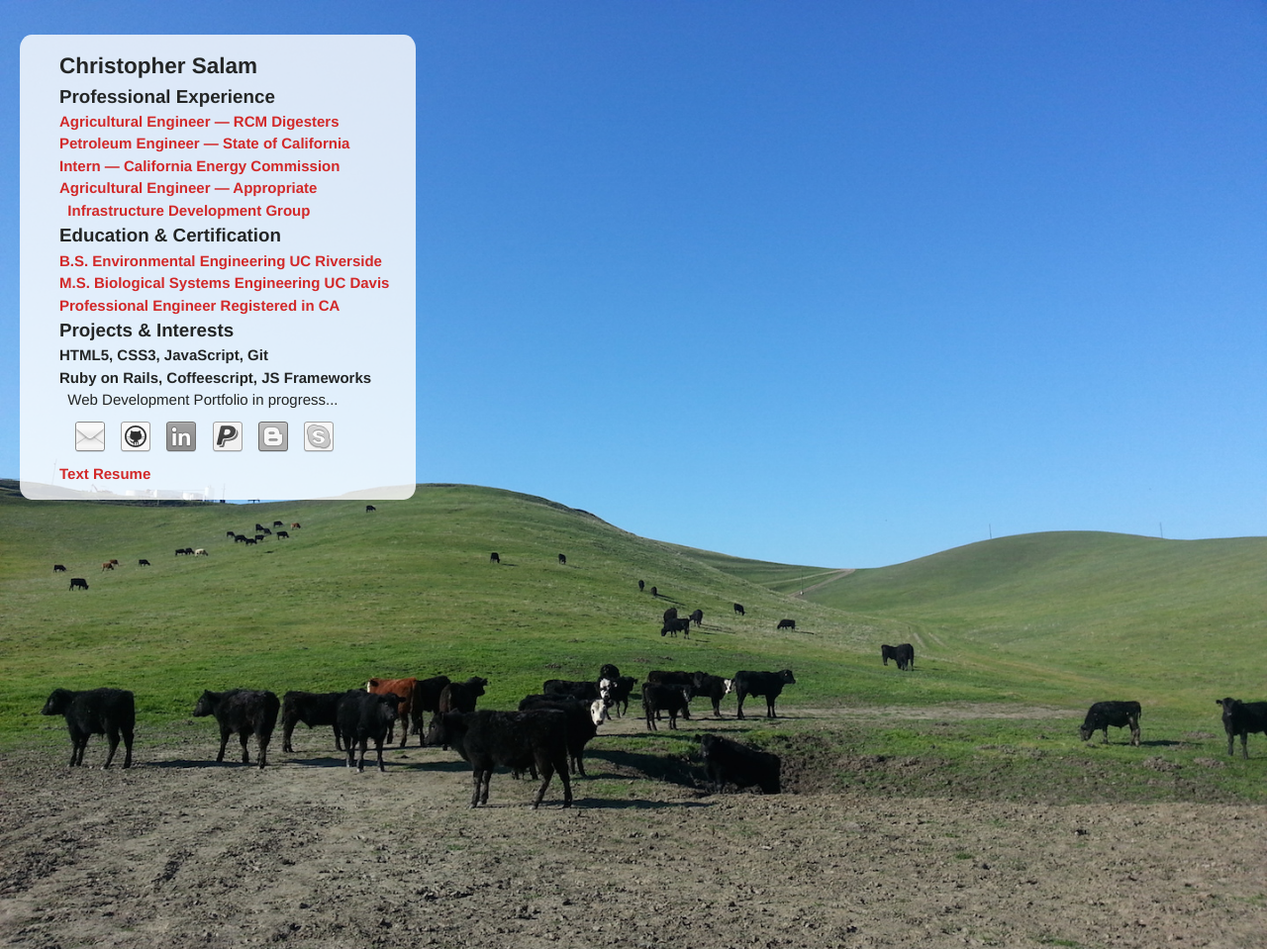
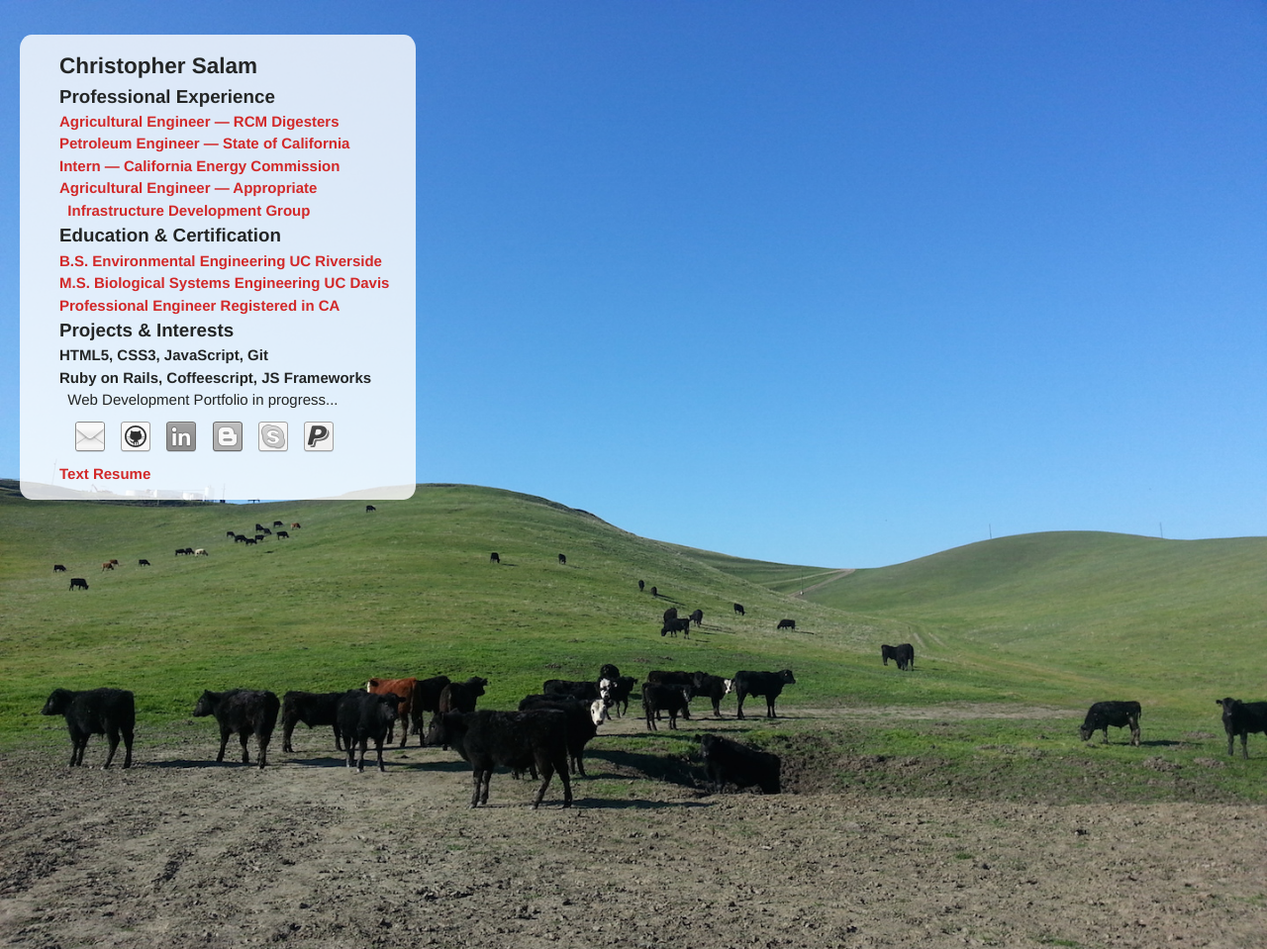
Before and after one commit to ChristopherSalam/blog, a PHP site: page / in a window 1280 px wide. Shown: the top 959 px of the page at 99% size. Run offline with PHP 8.4, Linux system fonts and the light colour scheme.

Commit message:
paypal and email added
paypal adds a \n, it was removed with a incline class feature.

```diff
--- a/css/example.css
+++ b/css/example.css
@@ -1935,3 +1935,9 @@ ul li.tools {
   list-style-position: inside;
   display: inline;
 }
+
+form.inline {
+  display: inline;
+  margin: 0;
+  padding: 0;
+}
--- a/index.html
+++ b/index.html
@@ -59,14 +59,21 @@
       <li class="pull-right container-fluid">
       <li> -->
         <ul class="linkbar">
-          <li><a href="#"><img src="img/tiles/Mail.png" onmouseover="this.src='img/tiles/MailC.png'" onmouseout="this.src='img/tiles/Mail.png'"></a></li>
+          <li><a href="mailto:html@christopher.salam@gmail.com"><img src="img/tiles/Mail.png" onmouseover="this.src='img/tiles/MailC.png'" onmouseout="this.src='img/tiles/Mail.png'"></a></li>
           <li><a href="https://github.com/ChristopherSalam" target="_blank"><img src="img/tiles/GitHub.png" onmouseover="this.src='img/tiles/GitHubC.png'" onmouseout="this.src='img/tiles/GitHub.png'"></a></li>
           <li><a href="https://www.linkedin.com/in/christophersalam" target="_blank"><img src="img/tiles/LinkedIn.png" onmouseover="this.src='img/tiles/LinkedInC.png'" onmouseout="this.src='img/tiles/LinkedIn.png'"></a></li>
-          <li><a href="#" target="_blank"><img src="img/tiles/Paypal.png" onmouseover="this.src='img/tiles/PaypalC.png'" onmouseout="this.src='img/tiles/Paypal.png'"></a></li>
-          <li class="blogger"><a href="http://chrissalam.blogspot.com/" target="_blank"><img src="img/tiles/Blogger.png" onmouseover="this.src='img/tiles/BloggerC.png'" onmouseout="this.src='img/tiles/Blogger.png'"></a></li>
-          <li><a href="skype:christopher.salam?userinfo"><img src="img/tiles/Skype.png" onmouseover="this.src='img/tiles/SkypeC.png'" onmouseout="this.src='img/tiles/Skype.png'"></a></li>
+          <li><a href="http://chrissalam.blogspot.com/" target="_blank"><img src="img/tiles/Blogger.png" onmouseover="this.src='img/tiles/BloggerC.png'" onmouseout="this.src='img/tiles/Blogger.png'"></a></li>
+          <li><a href="skype:christopher.salam?userinfo" target="_blank"><img src="img/tiles/Skype.png" onmouseover="this.src='img/tiles/SkypeC.png'" onmouseout="this.src='img/tiles/Skype.png'"></a></li>
+          <li><form class="inline" action="https://www.paypal.com/cgi-bin/webscr" method="post">
+              <input type="hidden" name="business" value="christopher.salam@gmail.com">
+              <input type="hidden" name="cmd" value="_donations">
+              <input type="hidden" name="item_name" value="Goods and Services">
+              <input type="hidden" name="item_number" value="Alternative Payment Method">
+              <input type="hidden" name="currency_code" value="USD">
+              <input type="image" name="submit" border="0" src="img/tiles/Paypal.png" onmouseover="this.src='img/tiles/PaypalC.png'" onmouseout="this.src='img/tiles/Paypal.png'" alt="PayPal - The safer, easier way to pay online">
+              </form>
+          </li>
         </ul>
-      </li>
       <li><a href="img/Resume 2015 Chris Salam Generic.pdf" download>Text Resume</a></li>
     </ul>
   </div>
```
Also changed, not shown: img/tiles/GitHubC.png, img/tiles/MailC.png.
